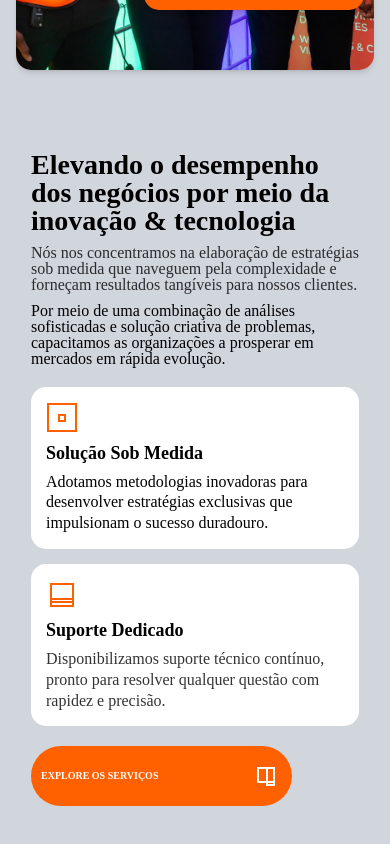
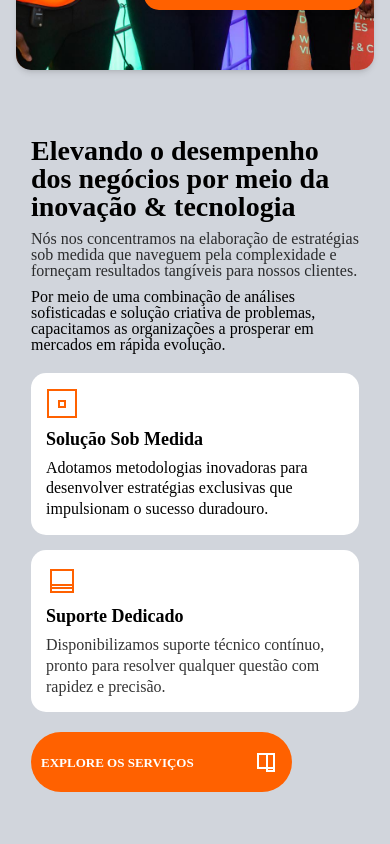
Before and after one commit to belmira11/Pagina_Softhard, a Next.js app: page / in a window 390 px wide. Shown: the part 1392-2236 px from the top of the page. Built offline with nearby package versions, Linux system fonts and the light colour scheme.

Commit message:
atualizado

```diff
--- a/src/components/AboutSobre.tsx
+++ b/src/components/AboutSobre.tsx
@@ -42,7 +42,7 @@ export default function AboutSection() {
         {/* Texto - 50% */}
       <div className="w-full lg:w-1/2 h-[759px] flex flex-col justify-center gap-[10px] p-[15px]">
           <p className="w-full font-['Poppins'] font-bold text-[28px] sm:text-[32px] lg:text-[36px] leading-[100%] text-black flex items-center">
-            <br />
+
             Elevando o desempenho dos negócios por meio da inovação & tecnologia
           </p>
           <p className="w-full font-['Poppins'] font-medium text-[16px] sm:text-[18px] lg:text-[20px] leading-[100%] text-[#000000CC] flex items-center">
@@ -85,7 +85,7 @@ export default function AboutSection() {
 
           {/* Botão */}
           <div className="w-full max-w-[261px] h-[60px] mt-[10px] bg-[#FF6100] rounded-full px-[10px] py-[7px] flex items-center justify-between gap-[10px] ">
-            <p className="font-['Poppins'] font-semibold text-[10px] sm:text-[16px] leading-[100%] text-white ">
+            <p className="font-['Poppins'] font-semibold text-[13px] sm:text-[16px] leading-[100%] text-white ">
               EXPLORE OS SERVIÇOS
             </p>
             <div className="w-[32px] h-[32px] relative">
```
